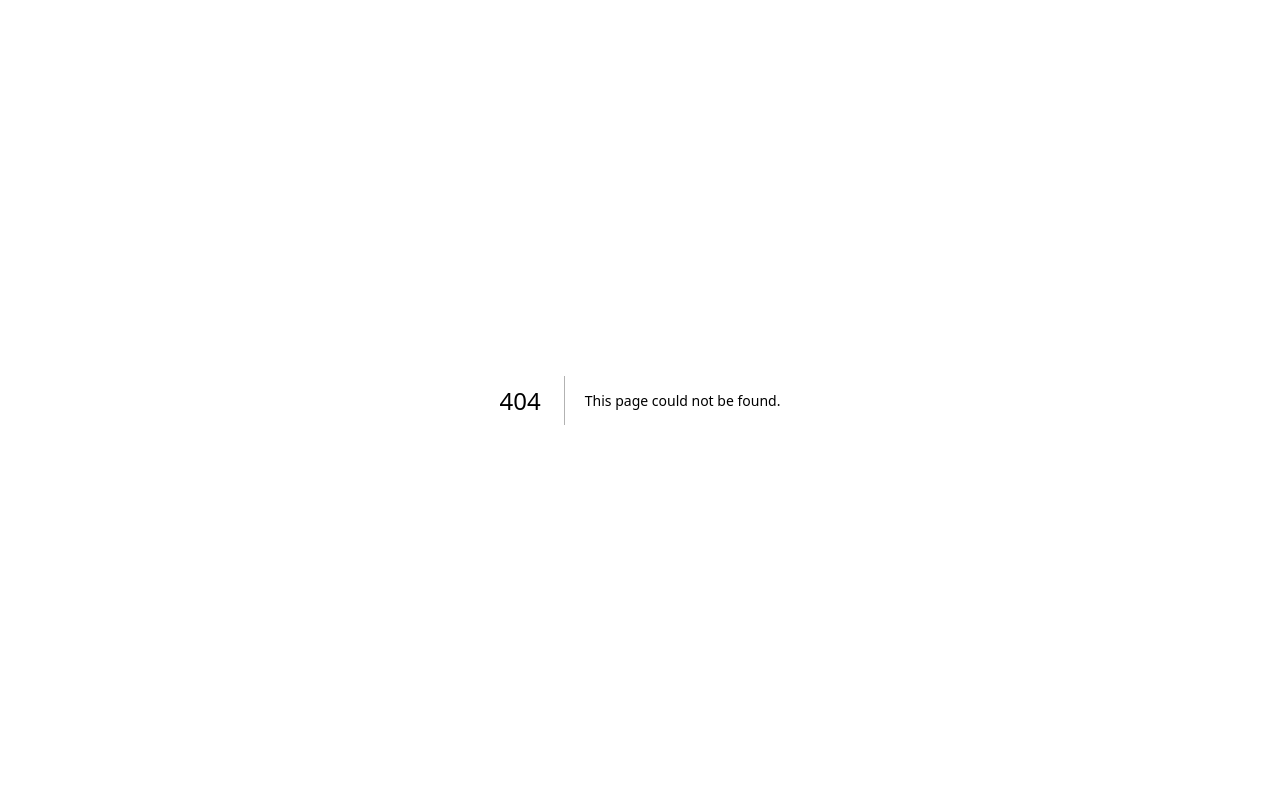
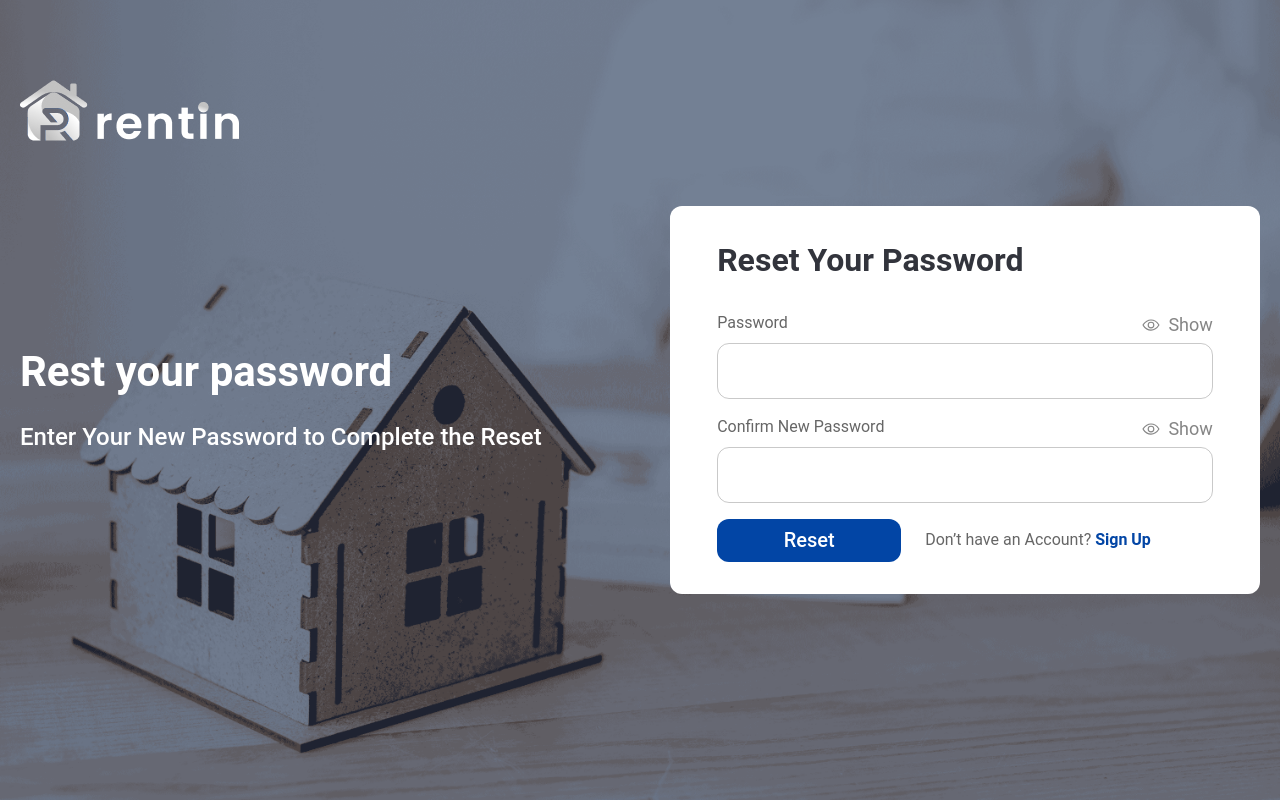
Before and after one commit to asifzulfiqar8/rrentin, a Next.js app: page /reset-password in a window 1280 px wide. Before the commit this address had no page. Built offline with nearby package versions, Linux system fonts and the light colour scheme.

Commit message:
feat: reset password screen updated

```diff
--- a/package.json
+++ b/package.json
@@ -12,6 +12,7 @@
     "next": "15.2.1",
     "react": "^19.0.0",
     "react-dom": "^19.0.0",
+    "react-hot-toast": "^2.5.2",
     "react-icons": "^5.5.0",
     "react-phone-input-2": "^2.15.1"
   },
--- a/src/app/layout.js
+++ b/src/app/layout.js
@@ -1,5 +1,6 @@
 import { Geist, Geist_Mono } from "next/font/google";
 import "./globals.css";
+import { Toaster } from "react-hot-toast";
 
 const geistSans = Geist({
   variable: "--font-geist-sans",
@@ -23,6 +24,7 @@ export default function RootLayout({ children }) {
         className={`${geistSans.variable} ${geistMono.variable} antialiased`}
       >
         {children}
+        <Toaster position="top-right" />
       </body>
     </html>
   );
--- /dev/null
+++ b/src/app/reset-password/page.js
@@ -0,0 +1,15 @@
+import Layout from "@/components/auth/Layout";
+import ResetPasswordForm from "@/components/auth/ResetPasswordForm";
+
+const ResetPassword = () => {
+  return (
+    <Layout
+      title="Rest your password"
+      thirdTitle="Enter Your New Password to Complete the Reset"
+    >
+      <ResetPasswordForm />
+    </Layout>
+  );
+};
+
+export default ResetPassword;
--- /dev/null
+++ b/src/components/auth/ResetPasswordForm.jsx
@@ -0,0 +1,110 @@
+"use client";
+
+import Link from "next/link";
+import { useState } from "react";
+import { IoEyeOffOutline, IoEyeOutline } from "react-icons/io5";
+import Button from "../shared/small/Button";
+import Input from "../shared/small/Input";
+import toast from "react-hot-toast";
+
+const ResetPasswordForm = () => {
+  const [formData, setFormData] = useState({
+    password: "",
+    confirmPassword: "",
+  });
+  const [showPassword, setShowPassword] = useState(false);
+  const [showConfirmPassword, setShowConfirmPassword] = useState(false);
+
+  const handleInputChange = (e) => {
+    const { name, value } = e.target;
+    setFormData((prev) => ({ ...prev, [name]: value }));
+  };
+
+  const handleForm = (e) => {
+    e.preventDefault();
+    if (formData.password !== formData.confirmPassword) {
+      toast.error("Both passwords should be same");
+    } else {
+      console.log("formData", formData);
+    }
+  };
+
+  return (
+    <form
+      className="bg-white p-5 lg:py-8 lg:px-[8%] rounded-xl w-full"
+      onSubmit={handleForm}
+    >
+      <h6 className="text-center md:text-left text-xl lg:text-[32px] font-semibold text-[#32343C]">
+        Reset Your Password
+      </h6>
+      <div className="mt-5 lg:mt-7 grid grid-cols-1 lg:grid-cols-12 gap-4">
+        <div className="lg:col-span-12 relative">
+          <Input
+            label="Password"
+            name="password"
+            type={showPassword ? "text" : "password"}
+            value={formData.password}
+            onChange={handleInputChange}
+          />
+          <div
+            className="absolute top-0 right-0 flex items-center gap-2 cursor-pointer text-sm lg:text-lg text-[#666666CC]"
+            onClick={() => setShowPassword(!showPassword)}
+          >
+            {!showPassword ? (
+              <>
+                <IoEyeOutline color="#666666CC" />
+                Show
+              </>
+            ) : (
+              <>
+                <IoEyeOffOutline color="#666666CC" />
+                Hide
+              </>
+            )}
+          </div>
+        </div>
+        <div className="lg:col-span-12 relative">
+          <Input
+            label="Confirm New Password"
+            name="confirmPassword"
+            type={showConfirmPassword ? "text" : "password"}
+            value={formData.confirmPassword}
+            onChange={handleInputChange}
+          />
+          <div
+            className="absolute top-0 right-0 flex items-center gap-2 cursor-pointer text-sm lg:text-lg text-[#666666CC]"
+            onClick={() => setShowConfirmPassword(!showConfirmPassword)}
+          >
+            {!showConfirmPassword ? (
+              <>
+                <IoEyeOutline color="#666666CC" />
+                Show
+              </>
+            ) : (
+              <>
+                <IoEyeOffOutline color="#666666CC" />
+                Hide
+              </>
+            )}
+          </div>
+        </div>
+        <div className="lg:col-span-12 flex flex-col md:flex-row items-center justify-center lg:justify-start gap-6">
+          <Button
+            width="w-full md:w-[184px]"
+            height="h-[43px]"
+            text="Reset"
+            type="submit"
+          />
+          <div className="text-sm lg:text-base text-[#666666]">
+            Don’t have an Account?{" "}
+            <Link href="/signup" className="text-[#0245A5] font-semibold">
+              Sign Up
+            </Link>
+          </div>
+        </div>
+      </div>
+    </form>
+  );
+};
+
+export default ResetPasswordForm;
```
Also changed, not shown: 1 other file (tests, documents, lock files or other folders).
